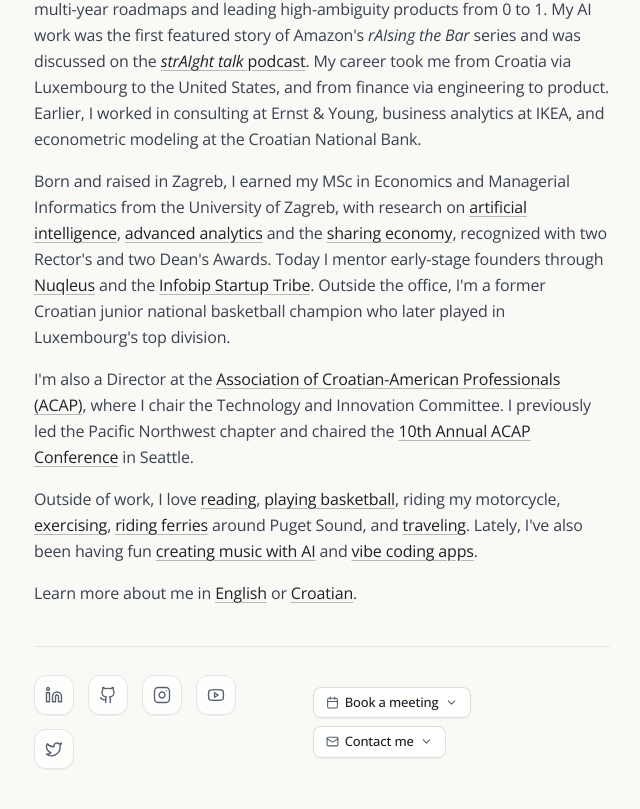
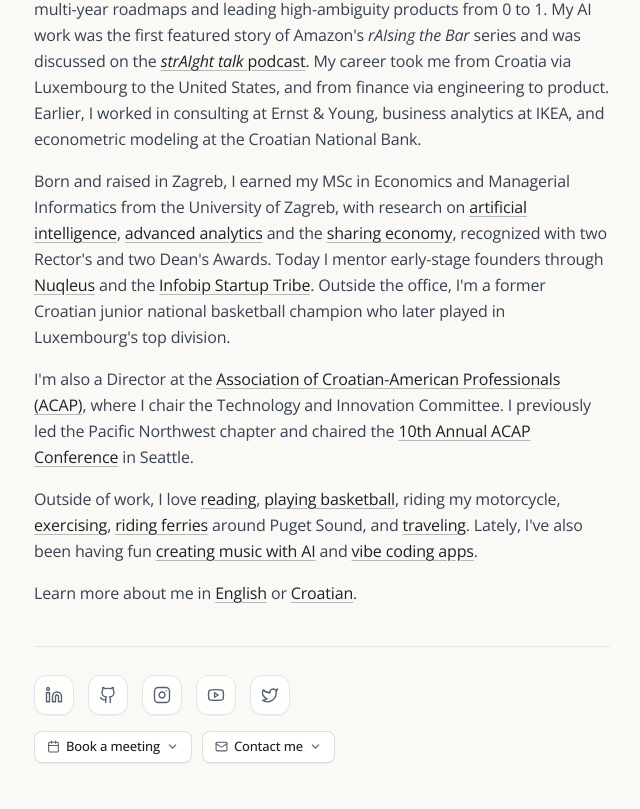
Before and after one commit to vedranbrozovic/private-website, a React (Vite) app: page / in a window 1280 px wide. Shown: the part 548-1357 px from the top of the page, without its empty margins (318-958 px from the left). Built offline with nearby package versions, Linux system fonts and the light colour scheme; a web font is replaced by a local one.

Commit message:
style: update Calendly widget theme and footer layout
Apply custom theme colors to the Calendly widget to match the site aesthetic and simplify the footer layout for better consistency.

```diff
--- a/src/App.tsx
+++ b/src/App.tsx
@@ -1060,7 +1060,7 @@
       if (win.Calendly && win.Calendly.initInlineWidget && calendlyContainerRef.current) {
         calendlyContainerRef.current.innerHTML = '';
         win.Calendly.initInlineWidget({
-          url: 'https://calendly.com/vedran-brozovic/meet?hide_event_type_details=1&hide_gdpr_banner=1',
+          url: 'https://calendly.com/vedran-brozovic/meet?hide_event_type_details=1&hide_gdpr_banner=1&background_color=faf9f6&text_color=1c2229&primary_color=0069ff',
           parentElement: calendlyContainerRef.current
         });
       }
@@ -1301,7 +1301,7 @@
         </section>
 
         <footer className="flex flex-col border-t border-[#e2e5eb] pt-7">
-          <div className="flex flex-col sm:flex-row sm:items-center justify-between gap-4 sm:gap-6">
+          <div className="flex flex-col gap-4">
             <div className="flex gap-2.5 sm:gap-3.5 items-center flex-wrap">
               <SocialLink
                 href="https://www.linkedin.com/in/vedranbrozovic/"
@@ -1335,7 +1335,7 @@
               />
             </div>
 
-            <div className="flex items-center gap-2 self-start sm:self-auto flex-wrap">
+            <div className="flex items-center gap-2.5 flex-wrap">
               <button
                 type="button"
                 onClick={() => handleToggleDrawer('meeting')}
@@ -1405,11 +1405,10 @@
                 <div
                   ref={calendlyContainerRef}
                   className="calendly-inline-widget w-full"
-                  data-url="https://calendly.com/vedran-brozovic/meet?hide_event_type_details=1&hide_gdpr_banner=1"
+                  data-url="https://calendly.com/vedran-brozovic/meet?hide_event_type_details=1&hide_gdpr_banner=1&background_color=faf9f6&text_color=1c2229&primary_color=0069ff"
                   style={{
                     minWidth: '320px',
                     height: '700px',
-                    filter: 'grayscale(1) contrast(1.04) brightness(1.02)',
                     mixBlendMode: 'multiply'
                   }}
                 />
```
